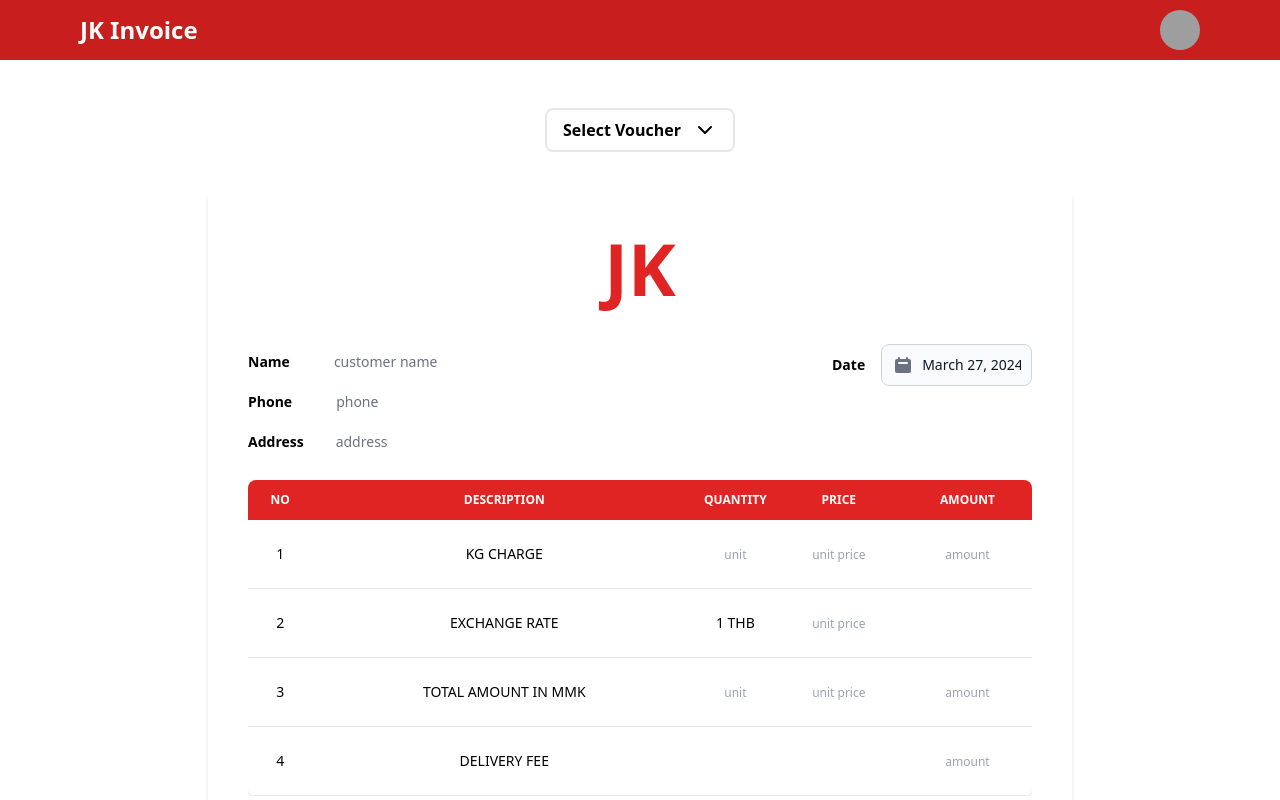
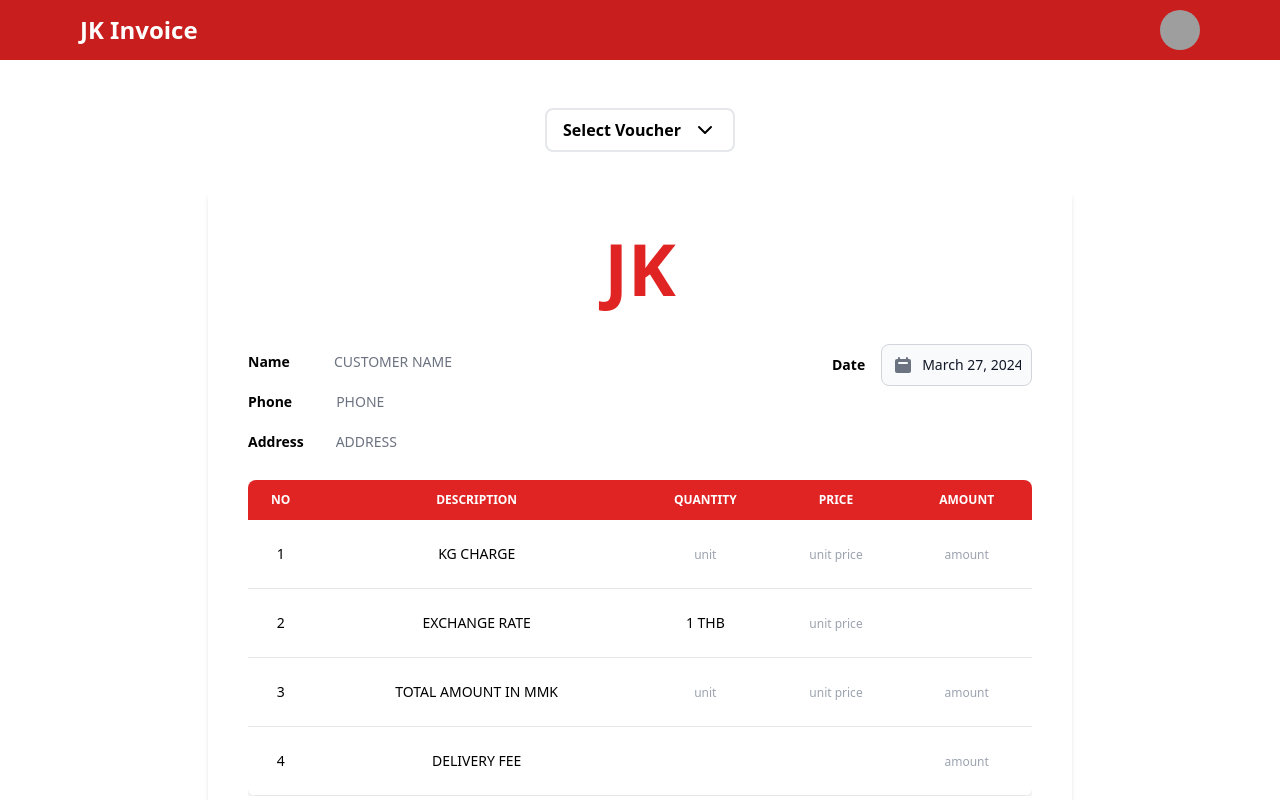
Before and after one commit to saingWann/JK-invoice, a React (Vite) app: page / in a window 1280 px wide. Shown: the top 800 px of the page. Built offline with nearby package versions, Linux system fonts and the light colour scheme; grey boxes are pictures that could not be loaded.

Commit message:
upadte code

```diff
--- a/src/components/invoice/TH-MM/Kgcharge.component.jsx
+++ b/src/components/invoice/TH-MM/Kgcharge.component.jsx
@@ -47,7 +47,6 @@ const KgChargeRowComponent = ({ placeholder, rowId, rowNo }) => {
         <input
           value={kg}
           onChange={(e) => {
-            console.log(e.target.value);
             dispatch(setCost({ type: "kg", value: e.target.value }));
           }}
           onBlur={() => {
--- a/src/components/invoice/TH-MM/TH-MM_Table.jsx
+++ b/src/components/invoice/TH-MM/TH-MM_Table.jsx
@@ -1,8 +1,7 @@
 import React, { useState } from "react";
 import { DragDropContext, Droppable, Draggable } from "react-beautiful-dnd";
 import { Grip } from "lucide-react";
-import { useSelector } from "react-redux";
-import { useDispatch } from "react-redux";
+import { useSelector, useDispatch } from "react-redux";
 import { reorderList } from "../../../state/TabelRowSlice";
 import ExchangeRowComponent from "./ExchangeRow.component";
 import DeliveryComponent from "./DeliveryRow.component";
@@ -66,13 +65,13 @@ const TableComponent = () => {
             </th>
             <th
               scope="col"
-              className="px-2 text-center py-3  text-white w-6/12 "
+              className="px-2 text-center py-3  text-white w-5/12 "
             >
               description
             </th>
             <th
               scope="col"
-              className="px-2 text-center py-3 w-1/12 text-white "
+              className="px-2 text-center py-3 w-2/12 text-white "
             >
               quantity
             </th>
--- a/src/components/invoice/invoiceHeader/InvoiceHeader.component.jsx
+++ b/src/components/invoice/invoiceHeader/InvoiceHeader.component.jsx
@@ -18,7 +18,7 @@ const InvoiceHeaderComponent = () => {
               type="text"
               name="customerName"
               id="customerName"
-              className="placeholder:font-light rounded-lg border-none focus:ring-red-600 w-full text-sm"
+              className="placeholder:font-light rounded-lg border-none focus:ring-red-600 w-full text-sm  uppercase"
             />
           </li>
           <li className="flex gap-8 items-center ">
@@ -28,7 +28,7 @@ const InvoiceHeaderComponent = () => {
               type="text"
               name="customerPhone"
               id="customerPhone"
-              className="placeholder:font-light rounded-lg border-none focus:ring-red-600 w-full text-sm"
+              className="placeholder:font-light rounded-lg border-none focus:ring-red-600 w-full text-sm uppercase"
             />
           </li>
           <li className="flex gap-5 items-center ">
@@ -38,7 +38,7 @@ const InvoiceHeaderComponent = () => {
               type="text"
               name="customerAddress"
               id="customerAddress"
-              className="placeholder:font-light rounded-lg border-none focus:ring-red-600 w-full text-sm"
+              className="placeholder:font-light rounded-lg border-none focus:ring-red-600 w-full text-sm uppercase"
             />
           </li>
         </ul>
--- a/src/state/calculateAmountSlice.js
+++ b/src/state/calculateAmountSlice.js
@@ -57,7 +57,6 @@ const calculateAmountSlice = createSlice({
 
                         const total = Number(kgChargeTotal[0]) + Number(deli[0])
 
-                        console.log(total)
                         state = {...state,grandTotal:total + ' MMK'}
                         break
                     }
@@ -73,12 +72,15 @@ const calculateAmountSlice = createSlice({
 
             if(state.pricePerKg &&state.kg ){
                 // console.log('trigger')
-                const kg = state.kg.match(/(\d+)/)
+                const kg = state.kg.match(/(\d+(\.\d+)?)/)
                 const pricePerKg = state.pricePerKg.match(/(\d+)/)
-                return {...state,totalAmountInTHB: (kg[0] * pricePerKg[0]) + ' THB'}
+
+                const total = Math.floor(kg[0] * pricePerKg[0])
+                return {...state,totalAmountInTHB: total + ' THB'}
             }
 
         },
+
         calcuteTotalMMK:(state) => {
 
             if( state.exchangeRateMMK && state.totalAmountInTHB){
@@ -97,7 +99,6 @@ const calculateAmountSlice = createSlice({
             switch (true){
 
                 case (inputKgvalue <= 10) : {
-                    console.log(inputKgvalue)
                     state = {...state,pricePerKg: '50 THB'}
                     break;
                 }
@@ -129,16 +130,19 @@ const calculateAmountSlice = createSlice({
 
         calculateGrandBalance: (state) => {
             // console.log('grandBalanced')
-            if(state.advanced === '' && state.grandTotal){
+            if(state.grandTotal && state.deliveryFee && !state.advanced === ''){
+
 
                 const deli = state.deliveryFee.match(/(\d+)/)
                 const total = state.grandTotal.match(/(\d+)/)
                 return state = {...state,balance: (Number(deli[0]) + Number(total[0]) ) + ' MMK'}
 
-            }else if(state.advanced && state.grandTotal) {
+            }else if(state.advanced) {
 
                 const grandBalance =state.grandTotal.match(/(\d+)/)[0] - state.advanced.match(/(\d+)/)[0]
                 return state = {...state,balance: grandBalance + ' MMK'}
+            }else if(state.advanced === '') {
+                return state = {...state,grandBalance : state.grandTotal+ 'MMK'}
             }
             return state
         },
@@ -164,7 +168,6 @@ const calculateAmountSlice = createSlice({
                 }
 
                 case 'exchangeRateMMK' :{
-                    console.log(state.exchangeRateMMK)
                     if(state.exchangeRateMMK === ''){
                         return
                     }else {
```
Also changed, not shown: src/state/kgcharge.txt.
